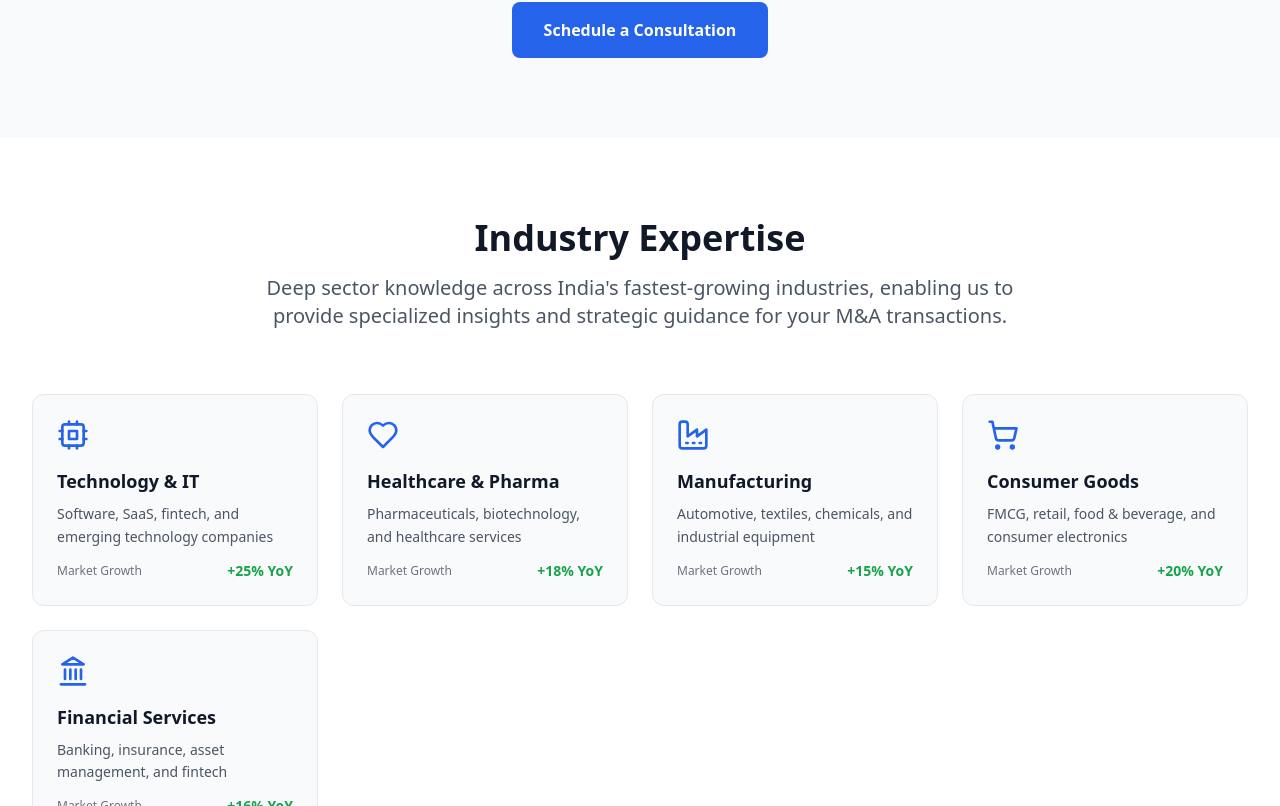
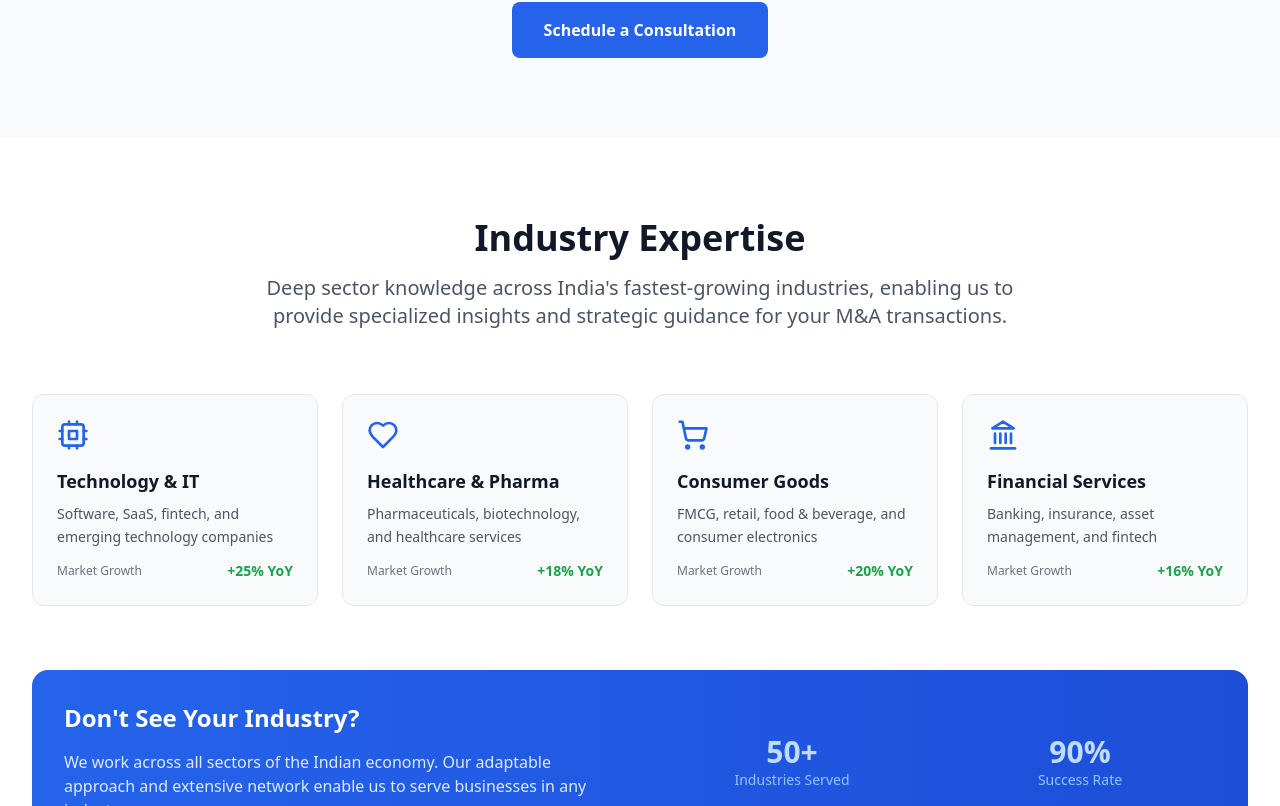
Before and after one commit to jainsaurabh2803/service-studio, a React (Vite) app: page / in a window 1280 px wide. Shown: the part 1928-2734 px from the top of the page. Built offline with nearby package versions, Linux system fonts and the light colour scheme.

Commit message:
Update Industries.tsx

```diff
--- a/src/components/Industries.tsx
+++ b/src/components/Industries.tsx
@@ -15,12 +15,12 @@ const Industries = () => {
       description: "Pharmaceuticals, biotechnology, and healthcare services",
       growth: "+18% YoY"
     },
-    {
-      icon: <Factory className="w-8 h-8" />,
-      title: "Manufacturing",
-      description: "Automotive, textiles, chemicals, and industrial equipment",
-      growth: "+15% YoY"
-    },
+    // {
+    //   icon: <Factory className="w-8 h-8" />,
+    //   title: "Manufacturing",
+    //   description: "Automotive, textiles, chemicals, and industrial equipment",
+    //   growth: "+15% YoY"
+    // },
     {
       icon: <ShoppingCart className="w-8 h-8" />,
       title: "Consumer Goods",
```
